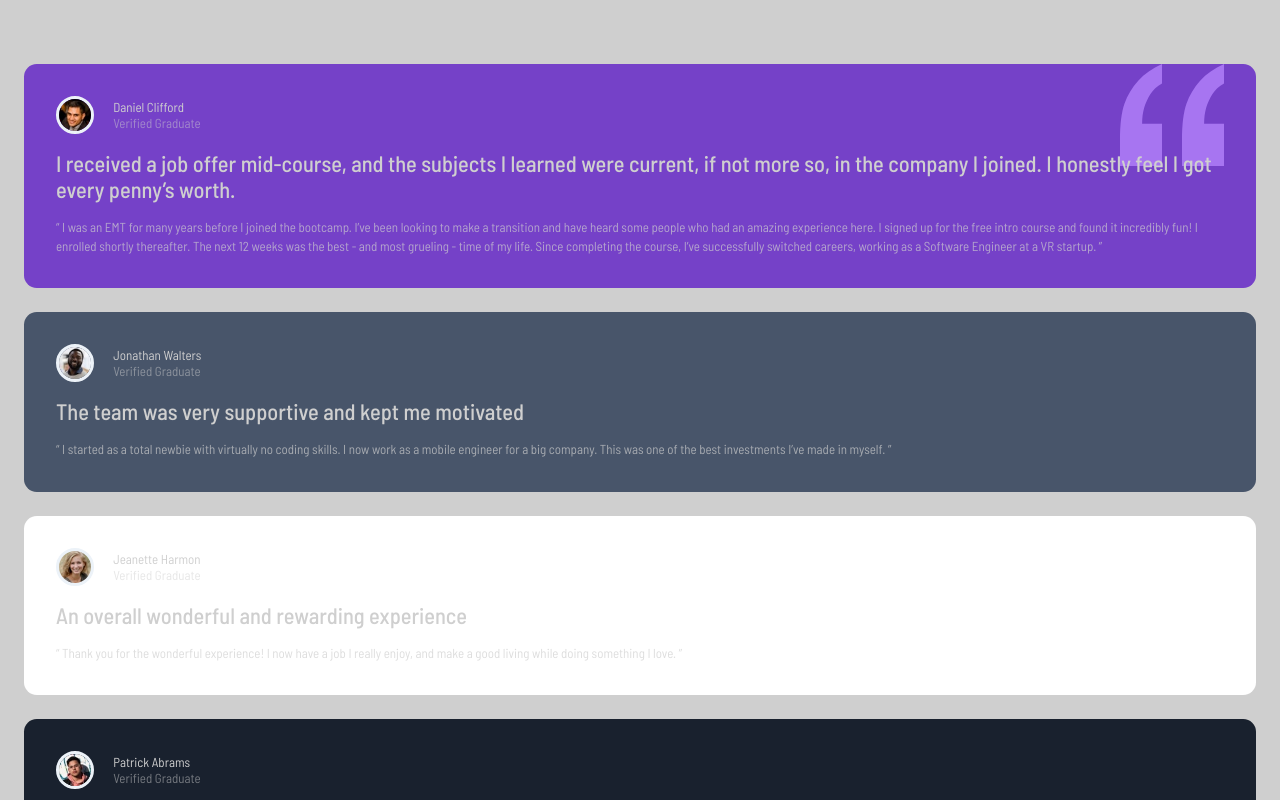
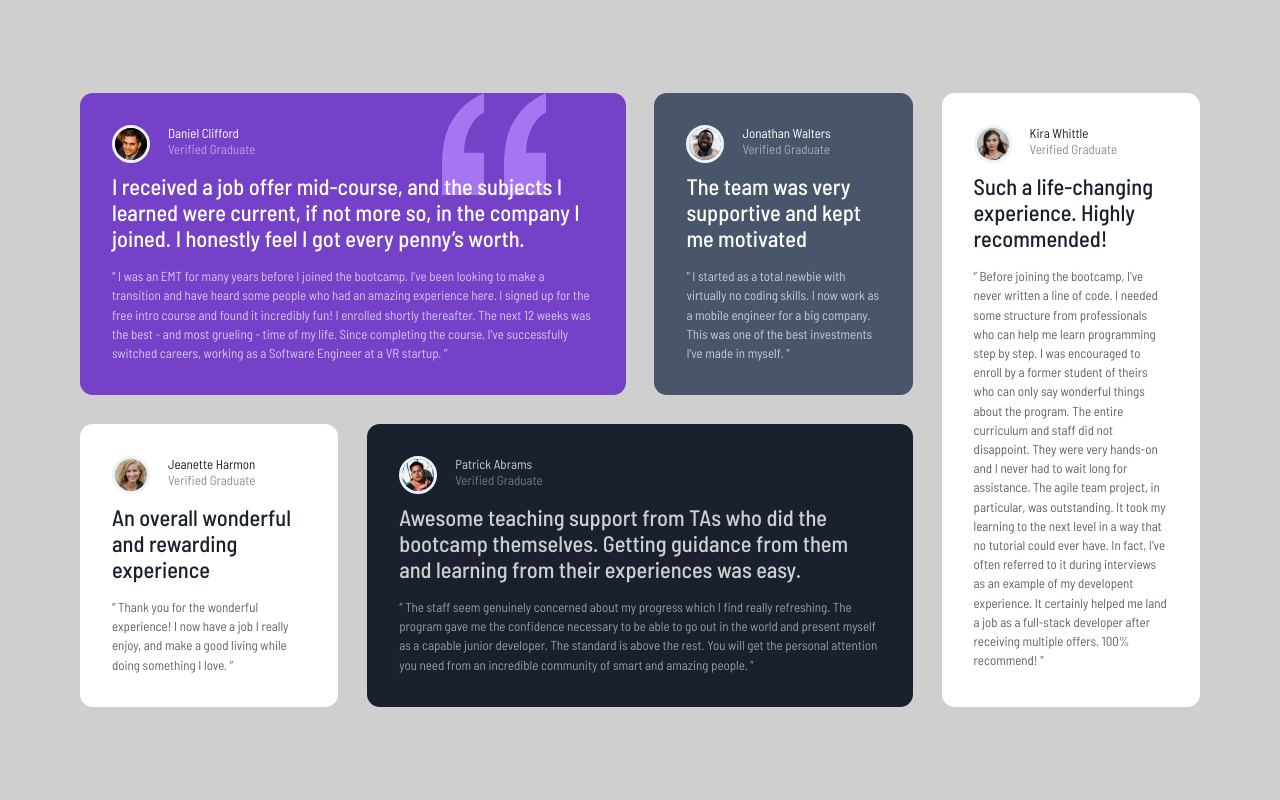
Before and after one commit to teuthix/testimonials-grid, a plain HTML site: page index.html in a window 1280 px wide. Shown: the top 800 px of the page. Drawn offline with Linux system fonts and the light colour scheme.

Commit message:
desktop view

```diff
--- a/index.html
+++ b/index.html
@@ -17,7 +17,7 @@
     <link rel="stylesheet" href="style.css" />
   </head>
   <body>
-    <main class="grid">
+    <main class="wrapper">
       <div class="card violet">
         <img
           src="./images/bg-pattern-quotation.svg"
@@ -115,7 +115,7 @@
         </p>
       </div>
 
-      <div class="card white">
+      <div class="card white long">
         <div class="profile">
           <img src="./images/image-kira.jpg" alt="picture of Kira Whittle" />
           <div class="profile-text">
--- a/style.css
+++ b/style.css
@@ -13,13 +13,7 @@ body {
     font-family: 'Barlow Semi Condensed', 'Gill Sans MT', Calibri, 'Trebuchet MS', sans-serif;
     font-size: 13px;
     background-color: var(--light-gray);
-    color: var(--light-gray);
     margin: 4rem 1.5rem;
-}
-
-.container {
-    display: grid;
-    gap: 1rem;
 }
 
 .card {
@@ -85,19 +79,88 @@ p {
 /* colors */
 .violet {
     background-color: var(--violet);
+    color: var(--white);
+
 }
 
 .grey-blue {
     background-color: var(--dark-grey-blue);
+    color: var(--white);
+
+
 }
 
 .white {
     background-color: var(--white);
+    color: var(--dark-black-blue);
 }
 
 .black-blue {
     background-color: var(--dark-black-blue);
+    color: var(--light-gray);
+
 }
 
 .attribution { font-size: 11px; text-align: center; }
 .attribution a { color: hsl(228, 45%, 44%); }
+
+@media all and (min-width: 900px) {
+    body {
+        display: flex;
+        justify-content: center;
+        align-items: center;
+        width: 100vw;
+        height: 100vh;
+        margin: 0;
+    }
+
+    .wrapper {
+        display: grid;
+        grid-template-columns: 1fr 1fr 1fr 1fr;
+        grid-template-areas: 'cards long';
+        gap: 1.8rem;
+        max-width: 70rem;
+        min-width: calc(100% - 40rem);
+        margin: 2rem;
+    }
+
+    .card:nth-child(1) {
+        grid-column: 1 / 3;
+    }
+
+    .card:nth-child(2) {
+        grid-column: 3 / 4 ;
+    }
+
+    .card:nth-child(3) {
+        grid-area: 2 / 1 / 3 / 2 ;
+    }
+
+    .card:nth-child(4) {
+        grid-area: 2 / 2 / 3 / 4;
+    }
+
+    .card:nth-child(5) {
+        grid-area: 1 / 4 / 3 / 5;
+    }
+
+    .card {
+        margin: 0;
+        order: 1;
+    }
+
+    .card img {
+        margin-right: 3rem;
+    }
+
+    .profile img {
+        position: absolute;
+        margin-right: 0;
+        align-items: center;
+    }
+
+    .profile-text {
+        margin-left: 3.5rem;
+
+    }
+}
```
